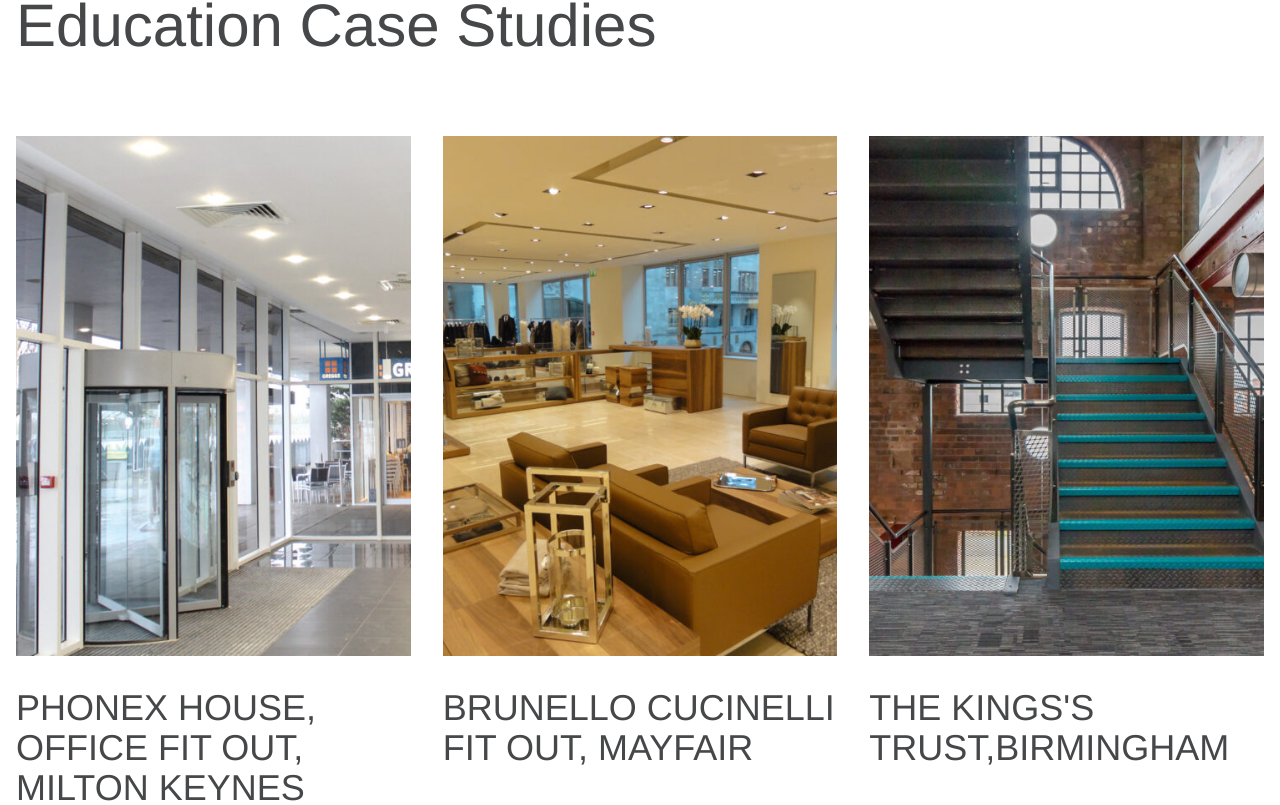
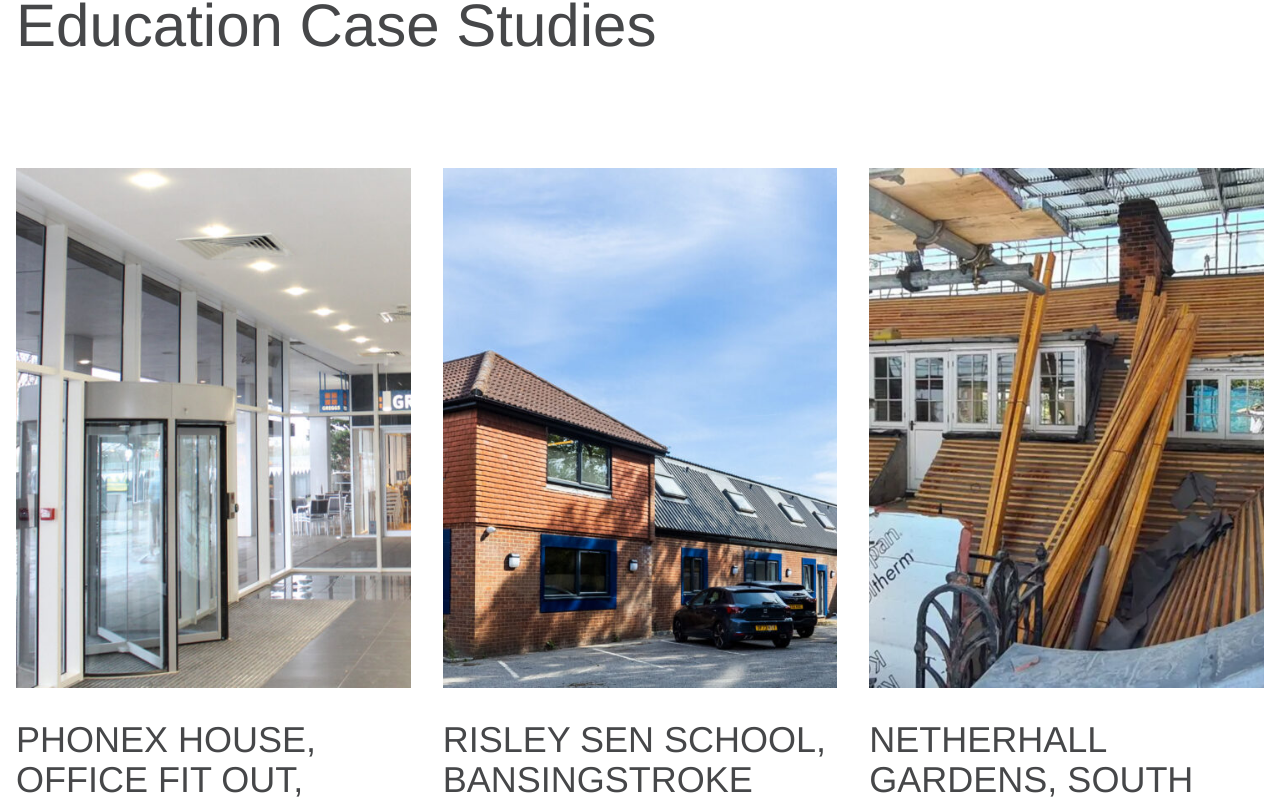
Before and after one commit to Coder-Gamma/edin-website-project, a React (Vite) app: page /education in a window 1280 px wide. Shown: the part 3630-4435 px from the top of the page. Built offline with nearby package versions, Linux system fonts and the light colour scheme.

Commit message:
Created EducationCard component for the Education page.

```diff
--- a/src/components/Template.tsx
+++ b/src/components/Template.tsx
@@ -78,7 +78,6 @@
           <h1 className="text-6xl my-8 font-light">{props.cardHeading}</h1>
         </div>
       </div>
-      <CardsContainer />
     </div>
   );
 };
--- a/src/components/education/Education.tsx
+++ b/src/components/education/Education.tsx
@@ -1,6 +1,7 @@
 import React from "react";
 import educationData from "./educationData";
 import Template from "../Template";
+import EducationCard from "./EducationCard";
 
 const Education = () => {
   return (
@@ -24,6 +25,7 @@
           );
         })}
       </div>
+      <EducationCard />
     </div>
   );
 };
--- /dev/null
+++ b/src/components/education/EducationCard.tsx
@@ -0,0 +1,21 @@
+import cardData2 from "../../data/cardData2";
+import Cards from "../home/Cards";
+
+const EducationCard = () => {
+  const selectedCards = [cardData2[4], cardData2[1], cardData2[6]];
+  return (
+    <div className="grid grid-cols-1 md:grid-cols-3 gap-8 mx-4 my-20">
+      {selectedCards.map((item, index) => (
+        <Cards
+          key={index}
+          category={item.category}
+          projectImg={item.projectImg}
+          pname={item.pname}
+          showCategory={false}
+        />
+      ))}
+    </div>
+  );
+};
+
+export default EducationCard;
--- a/src/components/leisure/Leisure.tsx
+++ b/src/components/leisure/Leisure.tsx
@@ -21,9 +21,11 @@
                 cardHeading={elem.cardHeading}
               />
             </div>
+
           );
         })}
       </div>
+
     </div>
   );
 };
--- /dev/null
+++ b/src/components/leisure/LeisureCard.tsx
@@ -0,0 +1,7 @@
+import React from "react";
+
+const LeisureCard = () => {
+  return <div>LeisureCard</div>;
+};
+
+export default LeisureCard;
--- a/src/data/cardData2.ts
+++ b/src/data/cardData2.ts
@@ -4,6 +4,7 @@
 import Phoenix from "../assets/Phoenix-Milton-Keynes-1-506x623.jpg";
 import Princesstrust from "../assets/Princess-Trust-Birmingham-Large-34-of-44-506x623.jpg";
 import Risley from "../assets/Riseley_-506x623.jpg";
+import NetherhallGardens from "../assets/NGardens-2-506x623.jpg"
 const cardData2 = [
   {
     category: "Community Center",
@@ -35,5 +36,10 @@
     projectImg: Img1,
     pname: "Lighthouse project newcastle",
   },
+    {
+    category: "Education",
+    projectImg:  NetherhallGardens ,
+    pname: "Netherhall gardens, south hampstead",
+  },
 ];
 export default cardData2;
```
Also changed, not shown: src/assets/NGardens-2-506x623.jpg (added).
